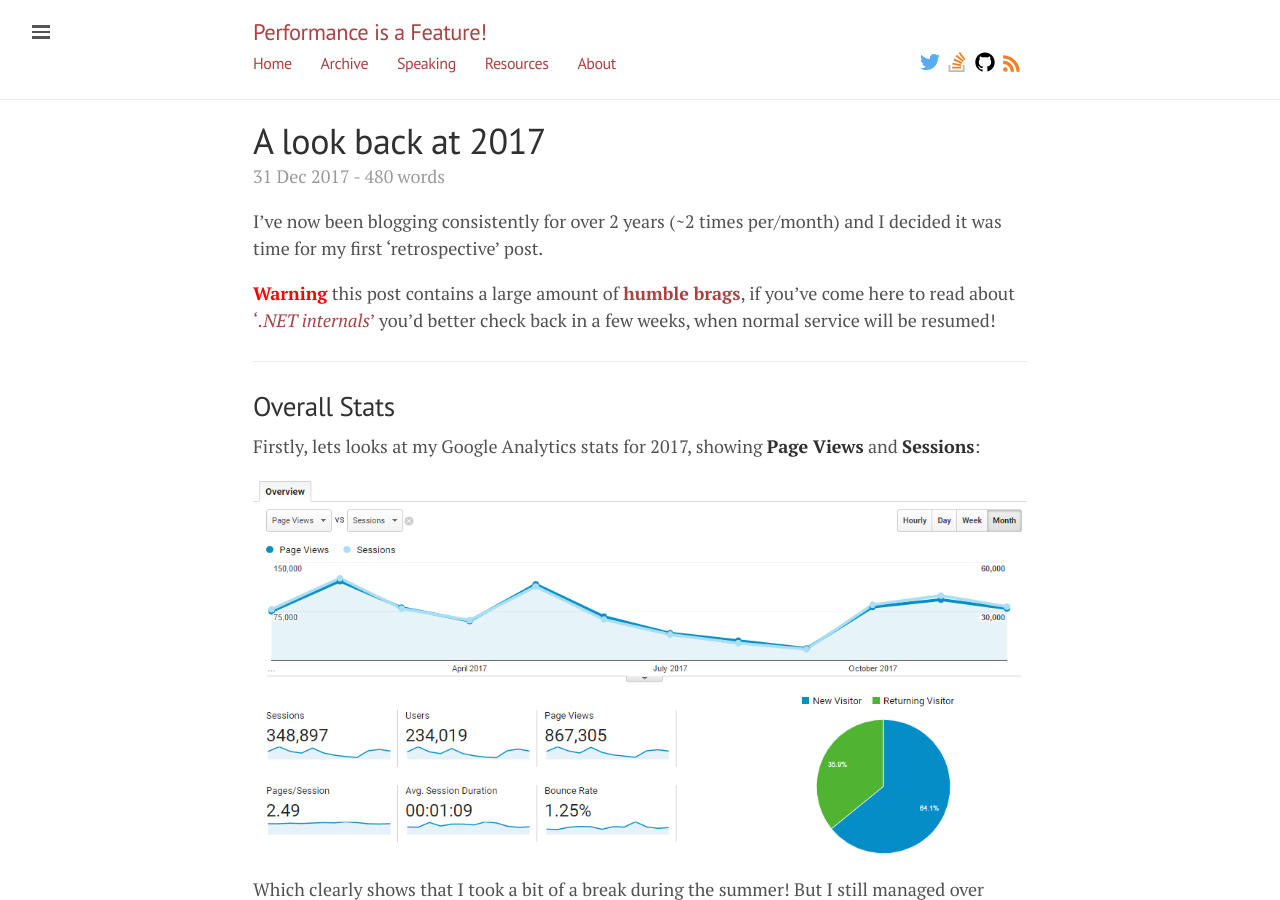
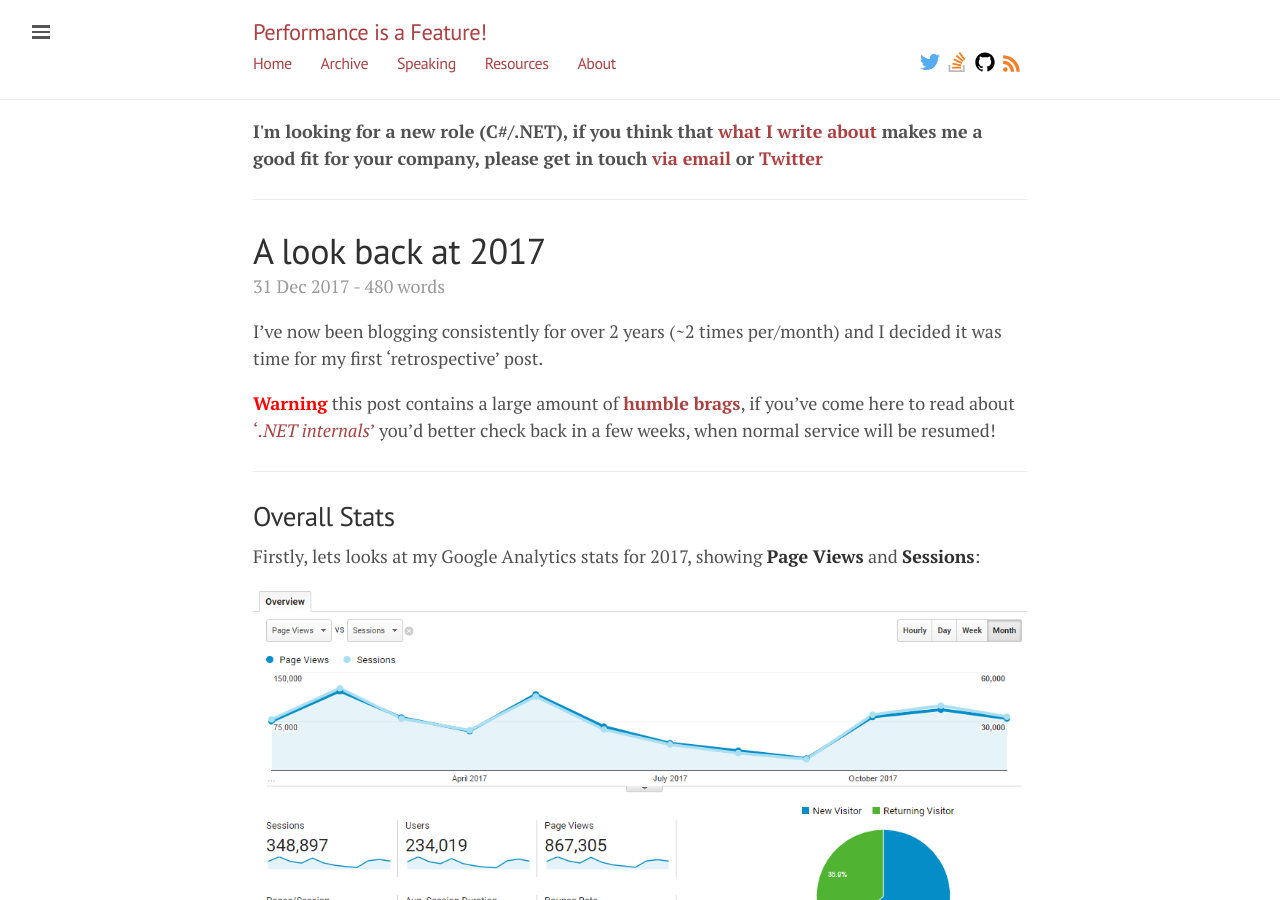
Before and after one commit to mattwarren/mattwarren.github.io, a Jekyll site: the page built from _posts/2017-12-31-A-look-back-at-2017.md, in a window 1280 px wide and 900 px high. Built offline with Jekyll 4.4.1, drawn with Linux system fonts in a browser that asks for light colours; nearby versions of some CDN libraries; comment, search, counter and statistics services are not loaded.

Commit message:
Added 'job' link

```diff
--- a/_layouts/post.html
+++ b/_layouts/post.html
@@ -4,6 +4,10 @@ layout: default
 
 {% comment %} do not remove this assign statement, bad things happen!! {% endcomment %}
 {% assign post = page %}
+
+<b>I'm looking for a new role (C#/.NET), if you think that <a href="{{ site.baseurl }}/postsByYear/">what I write about</a> makes me a good fit for your company, please get in touch <a href="mailto:matt.warren@live.co.uk">via email</a> or <a href="https://twitter.com/matthewwarren">Twitter</a></b>
+
+<hr>
 
 <div class="post">
   <h1 class="post-title">{{ page.title }}</h1>
```
